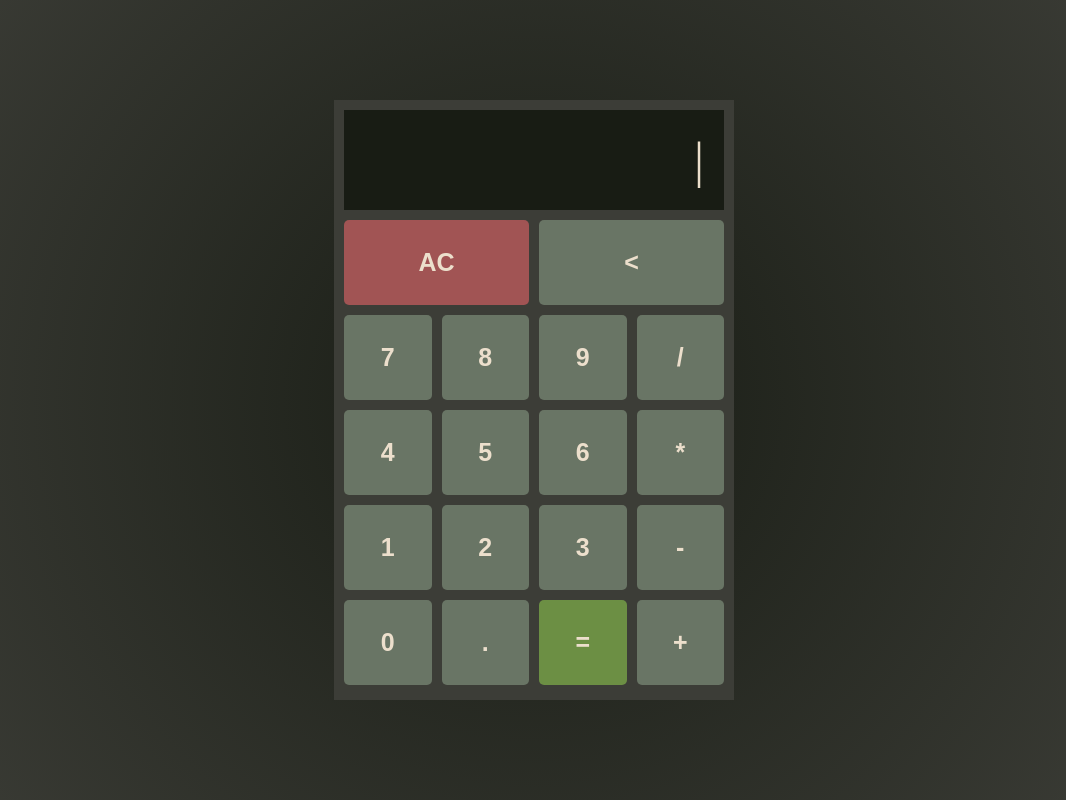
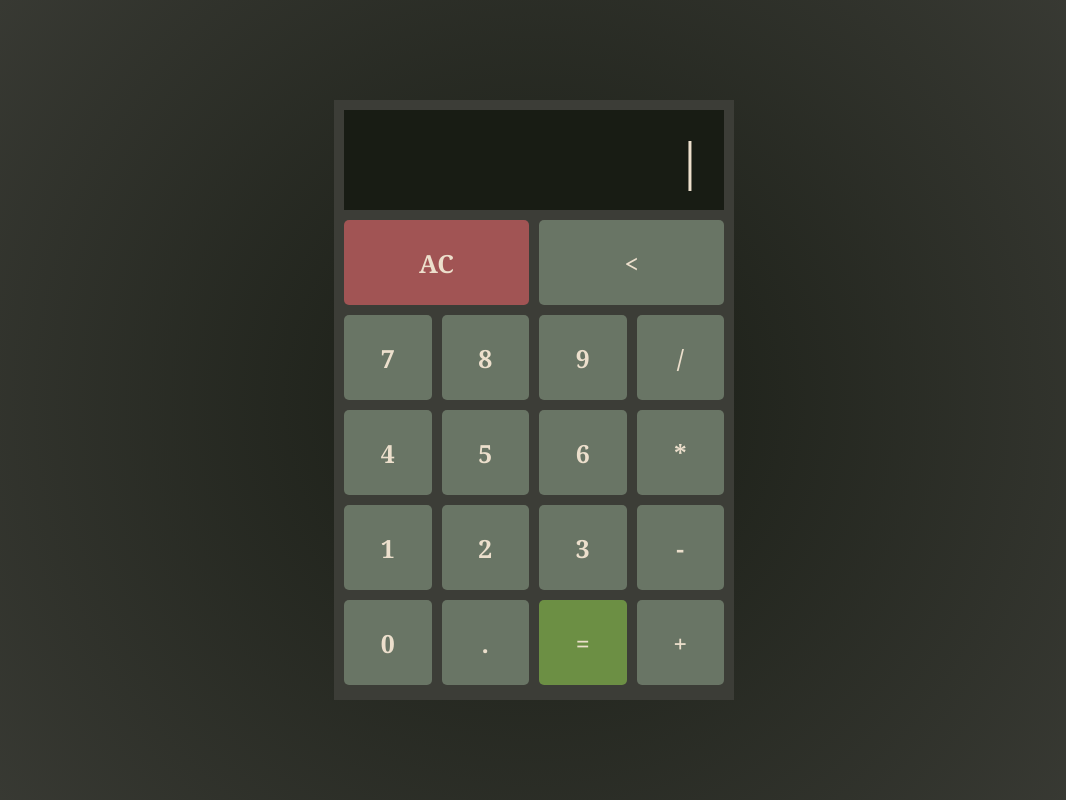
Before and after one commit to Jackob2004/odin-calculator, a plain HTML site: page index.html in a window 1280 px wide. Shown: the whole page, without its empty margins (106-1172 px from the left). Drawn offline with Linux system fonts and the light colour scheme.

Commit message:
Refactor styles.css
Don't repeat the same declarations.

Add font family.

```diff
--- a/styles.css
+++ b/styles.css
@@ -2,6 +2,8 @@
     box-sizing: border-box;
     margin: 0;
     padding: 0;
+    color: #ECDFCC;
+    font-family: Georgia, serif;
 }
 
 html, body {
@@ -20,7 +22,10 @@ button {
     font-weight: bold;
     border: none;
     border-radius: 5px;
+    background-color: #697565;
+    height: 85px;
 }
+
 button:hover {
     opacity: 0.7;
 }
@@ -43,7 +48,6 @@ button:hover {
 }
 
 .display span {
-    color: #ECDFCC;
     font-size: 50px;
     overflow: auto;
     scrollbar-color: #3C3D37 #697565;
@@ -57,10 +61,7 @@ button:hover {
 }
 
 .buttons-top button {
-    height: 85px;
     flex: 1;
-    background-color: #697565;
-    color: #ecdfcc;
 }
 
 .buttons-top .btn-clear {
@@ -76,10 +77,7 @@ button:hover {
 
 .buttons-bottom button {
     width: 85px;
-    height: 85px;
     flex: auto;
-    background-color: #697565;
-    color: #ecdfcc;
 }
 
 .buttons-bottom .btn-eval {
```
